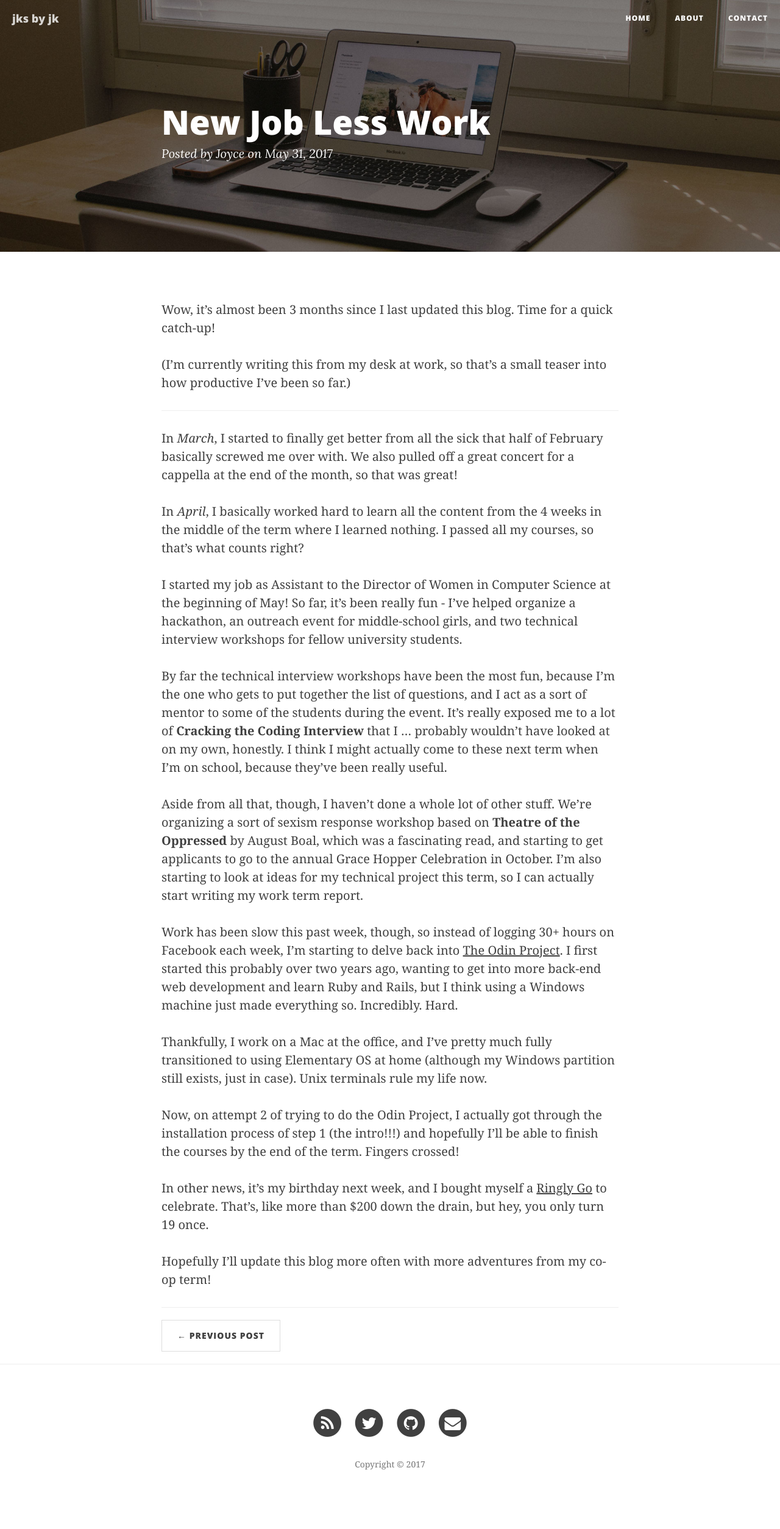
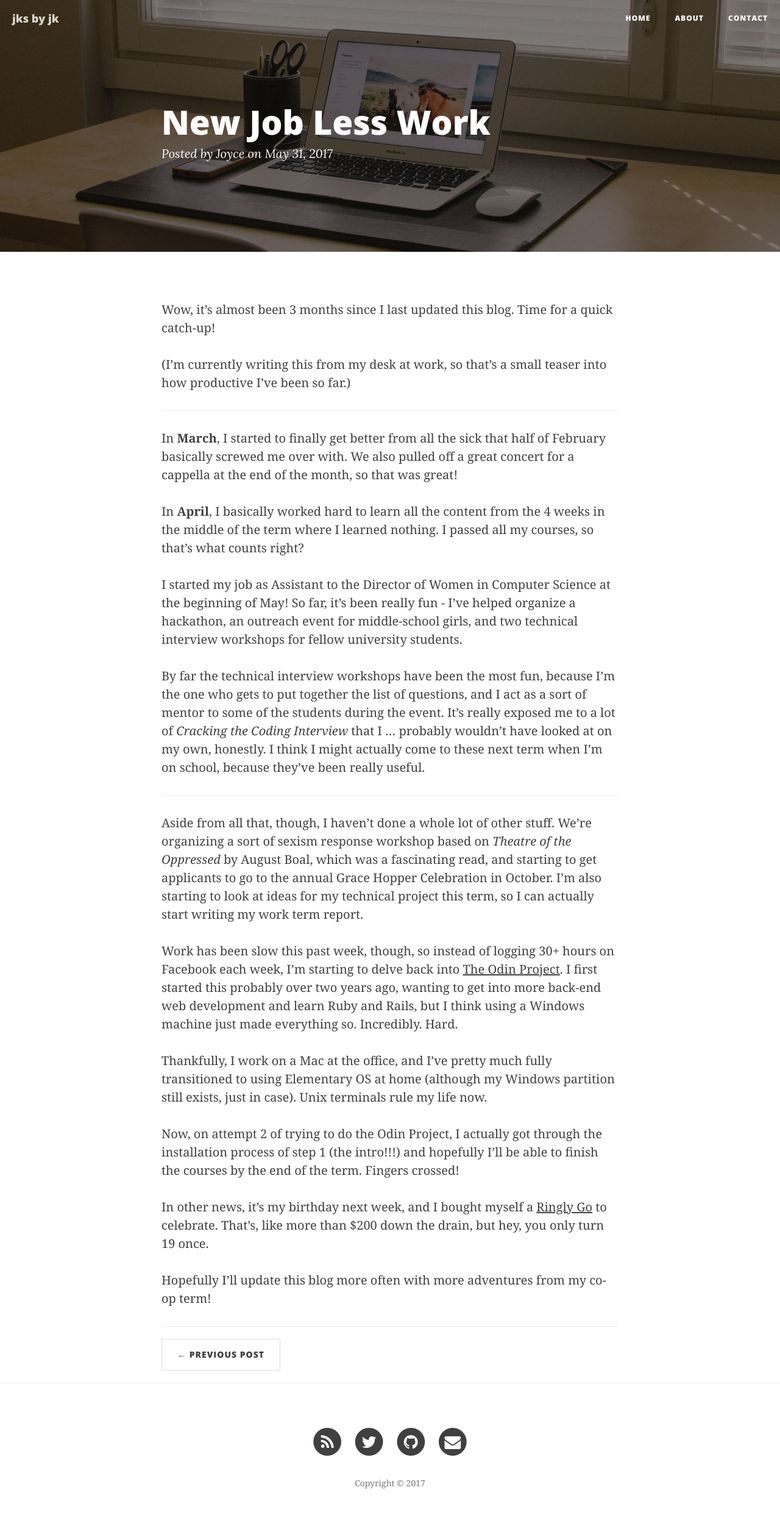
Before and after one commit to thejoycekung/blog, a Jekyll site: the page built from _posts/2017-05-31-New-Job-Less-Work.md, in a window 1280 px wide. Shown: the whole page at 61% size. Built offline with Jekyll 4.4.1, drawn with Linux system fonts in a browser that asks for light colours; nearby versions of some CDN libraries; our own code applies the rules of GitHub Pages for plain Markdown files; before the commit the page ends 2477 px from its top, so only the background shows below that.

Commit message:
Small formatting changes

```diff
--- a/_posts/2017-05-31-New-Job-Less-Work.md
+++ b/_posts/2017-05-31-New-Job-Less-Work.md
@@ -4,15 +4,17 @@ Wow, it's almost been 3 months since I last updated this blog. Time for a quick
 
 ---
 
-In *March*, I started to finally get better from all the sick that half of February basically screwed me over with. We also pulled off a great concert for a cappella at the end of the month, so that was great!
+In **March**, I started to finally get better from all the sick that half of February basically screwed me over with. We also pulled off a great concert for a cappella at the end of the month, so that was great!
 
-In *April*, I basically worked hard to learn all the content from the 4 weeks in the middle of the term where I learned nothing. I passed all my courses, so that's what counts right?
+In **April**, I basically worked hard to learn all the content from the 4 weeks in the middle of the term where I learned nothing. I passed all my courses, so that's what counts right?
 
 I started my job as Assistant to the Director of Women in Computer Science at the beginning of May! So far, it's been really fun - I've helped organize a hackathon, an outreach event for middle-school girls, and two technical interview workshops for fellow university students.
 
-By far the technical interview workshops have been the most fun, because I'm the one who gets to put together the list of questions, and I act as a sort of mentor to some of the students during the event. It's really exposed me to a lot of **Cracking the Coding Interview** that I ... probably wouldn't have looked at on my own, honestly. I think I might actually come to these next term when I'm on school, because they've been really useful.
+By far the technical interview workshops have been the most fun, because I'm the one who gets to put together the list of questions, and I act as a sort of mentor to some of the students during the event. It's really exposed me to a lot of *Cracking the Coding Interview* that I ... probably wouldn't have looked at on my own, honestly. I think I might actually come to these next term when I'm on school, because they've been really useful.
 
-Aside from all that, though, I haven't done a whole lot of other stuff. We're organizing a sort of sexism response workshop based on **Theatre of the Oppressed** by August Boal, which was a fascinating read, and starting to get applicants to go to the annual Grace Hopper Celebration in October. I'm also starting to look at ideas for my technical project this term, so I can actually start writing my work term report.
+---
+
+Aside from all that, though, I haven't done a whole lot of other stuff. We're organizing a sort of sexism response workshop based on *Theatre of the Oppressed* by August Boal, which was a fascinating read, and starting to get applicants to go to the annual Grace Hopper Celebration in October. I'm also starting to look at ideas for my technical project this term, so I can actually start writing my work term report.
 
 Work has been slow this past week, though, so instead of logging 30+ hours on Facebook each week, I'm starting to delve back into [The Odin Project](https://www.theodinproject.com/). I first started this probably over two years ago, wanting to get into more back-end web development and learn Ruby and Rails, but I think using a Windows machine just made everything so. Incredibly. Hard.
 
```
